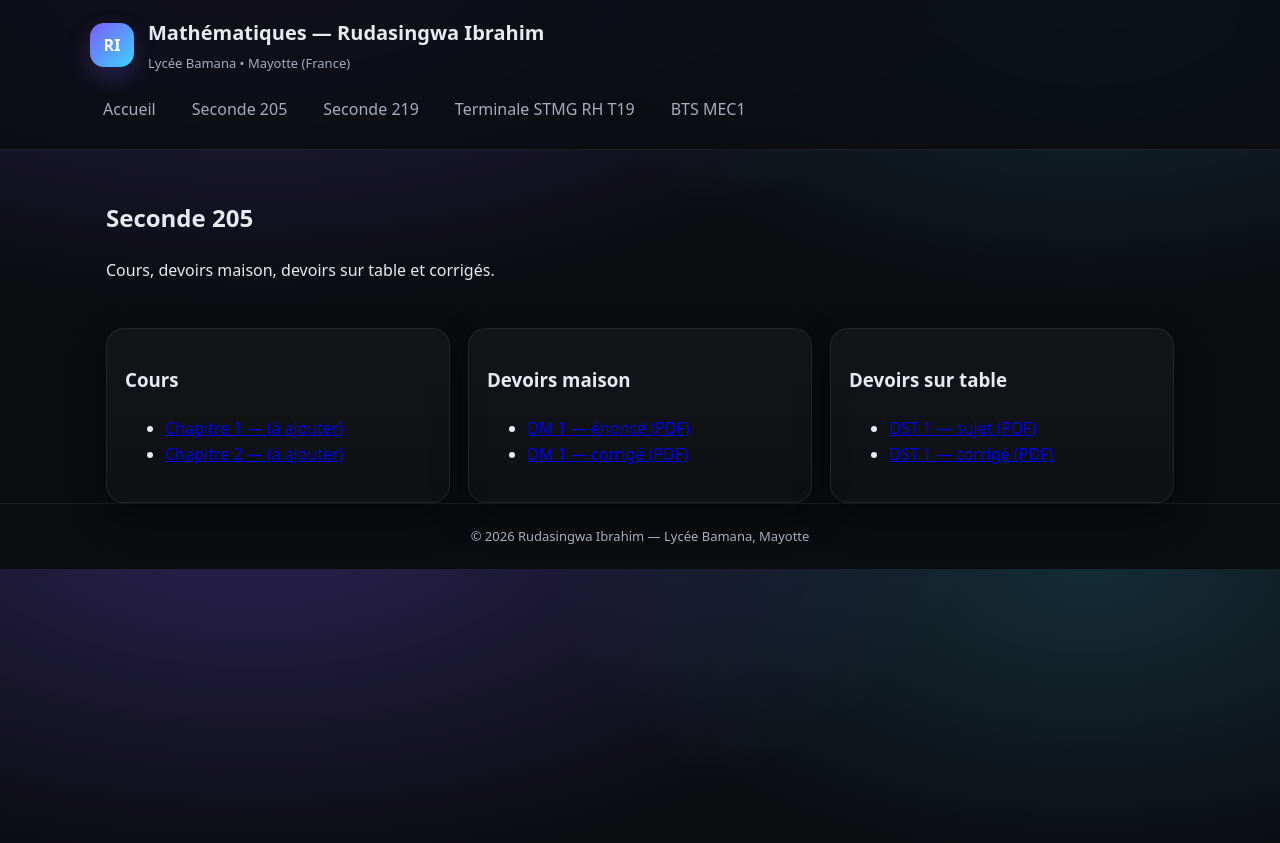
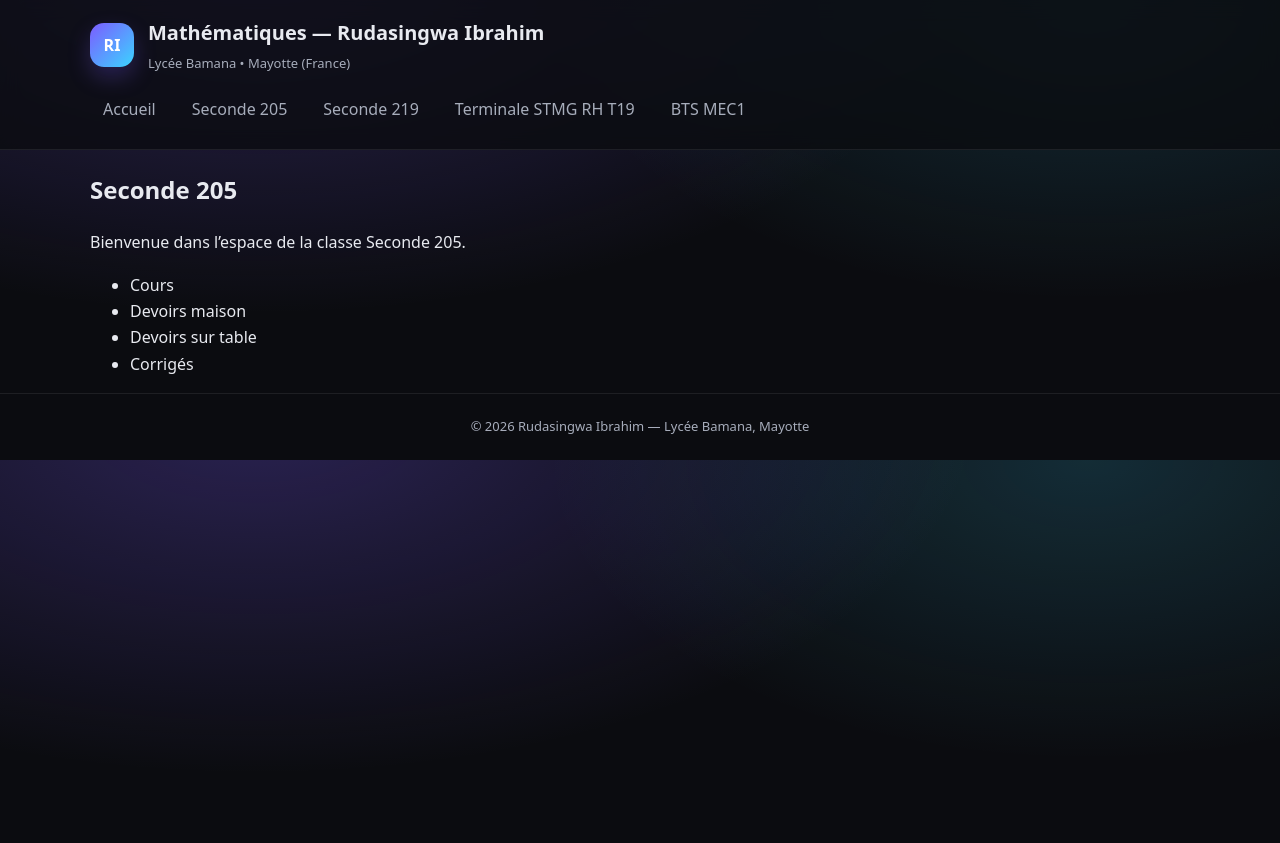
Before and after one commit to rudasingwaibrahim/rudasingwaibrahim.github.io, a Jekyll site: the page built from seconde205.html, in a window 1280 px wide. Shown: the top 843 px of the page. Built offline with Jekyll 4.4.1, drawn with Linux system fonts in a browser that asks for light colours.

Commit message:
Update seconde205.html

```diff
--- a/seconde205.html
+++ b/seconde205.html
@@ -3,37 +3,13 @@ layout: default
 title: Seconde 205
 ---
 
-<section class="hero">
-  <div class="container">
-    <h2>Seconde 205</h2>
-    <p class="lead">Cours, devoirs maison, devoirs sur table et corrigés.</p>
-  </div>
-</section>
+<h2>Seconde 205</h2>
 
-<section class="container">
-  <div class="grid">
-    <div class="card">
-      <h3>Cours</h3>
-      <ul>
-        <li><a href="#">Chapitre 1 — (à ajouter)</a></li>
-        <li><a href="#">Chapitre 2 — (à ajouter)</a></li>
-      </ul>
-    </div>
+<p>Bienvenue dans l’espace de la classe Seconde 205.</p>
 
-    <div class="card">
-      <h3>Devoirs maison</h3>
-      <ul>
-        <li><a href="#">DM 1 — énoncé (PDF)</a></li>
-        <li><a href="#">DM 1 — corrigé (PDF)</a></li>
-      </ul>
-    </div>
-
-    <div class="card">
-      <h3>Devoirs sur table</h3>
-      <ul>
-        <li><a href="#">DST 1 — sujet (PDF)</a></li>
-        <li><a href="#">DST 1 — corrigé (PDF)</a></li>
-      </ul>
-    </div>
-  </div>
-</section>
+<ul>
+  <li>Cours</li>
+  <li>Devoirs maison</li>
+  <li>Devoirs sur table</li>
+  <li>Corrigés</li>
+</ul>
```
